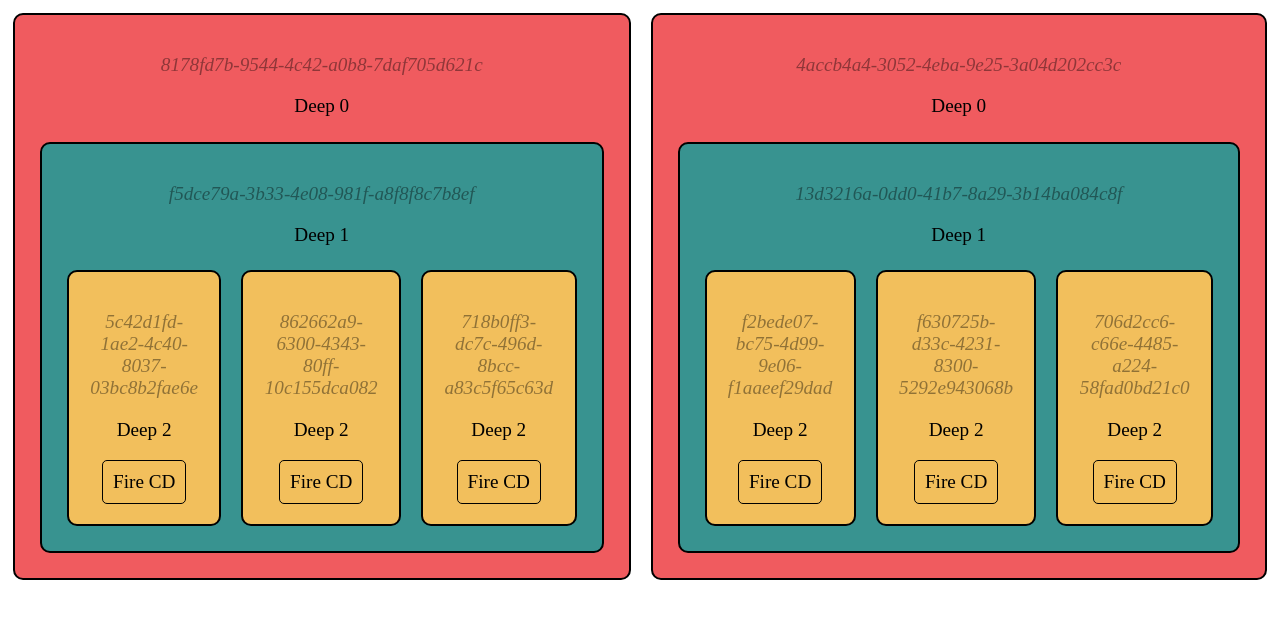
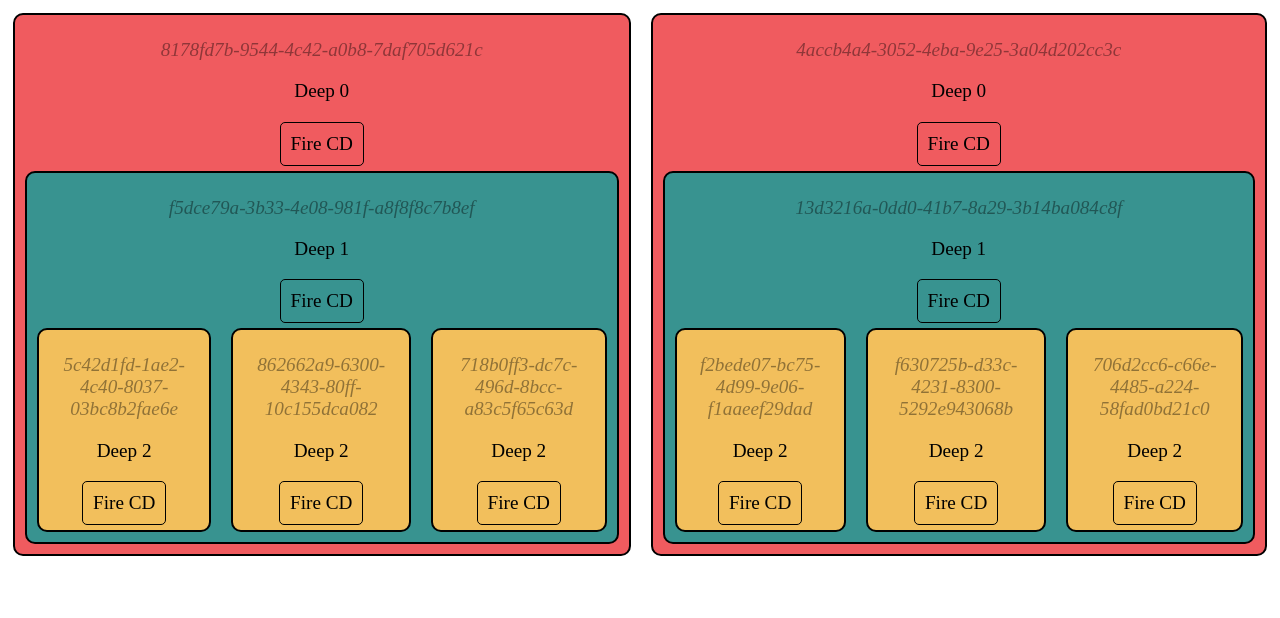
Before and after one commit to hugoMencoboni/angularChangeDetectionTests, an Angular app: page / in a window 1280 px wide. Shown: the top 618 px of the page. Built offline with nearby package versions, Linux system fonts and the light colour scheme.

Commit message:
Feature: logs

```diff
--- a/src/app/deep0/deep0.component.html
+++ b/src/app/deep0/deep0.component.html
@@ -1,5 +1,6 @@
 <p><em class='shy'>{{ id }}</em></p>
 <p>{{ getDeep }}</p>
+<button (click)="click">Fire CD</button>
 <div class="grid">
     <app-deep1 class="box"></app-deep1>
 </div>
--- a/src/app/deep0/deep0.component.ts
+++ b/src/app/deep0/deep0.component.ts
@@ -1,4 +1,4 @@
-import { Component, OnInit } from '@angular/core';
+import { Component, ElementRef, OnInit } from '@angular/core';
 import { v4 as uuidv4 } from 'uuid';
 
 @Component({
@@ -11,14 +11,16 @@ export class Deep0Component implements OnInit {
 
   private deep = 0;
   get getDeep(): string {
-    console.log(`CD - ${this.id} (deep : ${this.deep})`);
+    console.log(`%cCD - ${this.id} :`, 'color: #f05b5f');
+    console.log(this.elRef.nativeElement);
     return `Deep ${this.deep}`;
   }
 
-  constructor() { }
+  constructor(private elRef: ElementRef) { }
 
   ngOnInit(): void {
     this.id = uuidv4();
   }
 
+  click(): void { }
 }
--- a/src/app/deep0/deep1/deep1.component.html
+++ b/src/app/deep0/deep1/deep1.component.html
@@ -1,5 +1,6 @@
 <p><em class='shy'>{{ id }}</em></p>
 <p>{{ getDeep }}</p>
+<button (click)="click">Fire CD</button>
 <div class="grid">
     <app-deep2 class="box"></app-deep2>
     <app-deep2 class="box"></app-deep2>
--- a/src/app/deep0/deep1/deep1.component.ts
+++ b/src/app/deep0/deep1/deep1.component.ts
@@ -1,4 +1,4 @@
-import { Component, OnInit } from '@angular/core';
+import { Component, ElementRef, OnInit } from '@angular/core';
 import { v4 as uuidv4 } from 'uuid';
 
 @Component({
@@ -11,14 +11,16 @@ export class Deep1Component implements OnInit {
 
   private deep = 1;
   get getDeep(): string {
-    console.log(`CD - ${this.id} (deep : ${this.deep})`);
+    console.log(`%cCD - ${this.id} :`, 'color: #389390');
+    console.log(this.elRef.nativeElement);
     return `Deep ${this.deep}`;
   }
 
-  constructor() { }
+  constructor(private elRef: ElementRef) { }
 
   ngOnInit(): void {
     this.id = uuidv4();
   }
 
+  click(): void { }
 }
--- a/src/main.ts
+++ b/src/main.ts
@@ -1,10 +1,10 @@
 import { enableProdMode } from '@angular/core';
 import { platformBrowserDynamic } from '@angular/platform-browser-dynamic';
-
 import { AppModule } from './app/app.module';
 import { environment } from './environments/environment';
 
-if (environment.production) {
+
+if (environment.production || true) {
   enableProdMode();
 }
 
--- a/src/styles.scss
+++ b/src/styles.scss
@@ -14,7 +14,7 @@ body{
 
     .box {
         margin: 5px;
-        padding: 20px;
+        padding: 5px;
         border: 2px solid black;
         border-radius: 10px;
         text-align: center;
```
Also changed, not shown: src/app/deep0/deep1/deep2/deep2.component.ts (+5 -6 lines).
